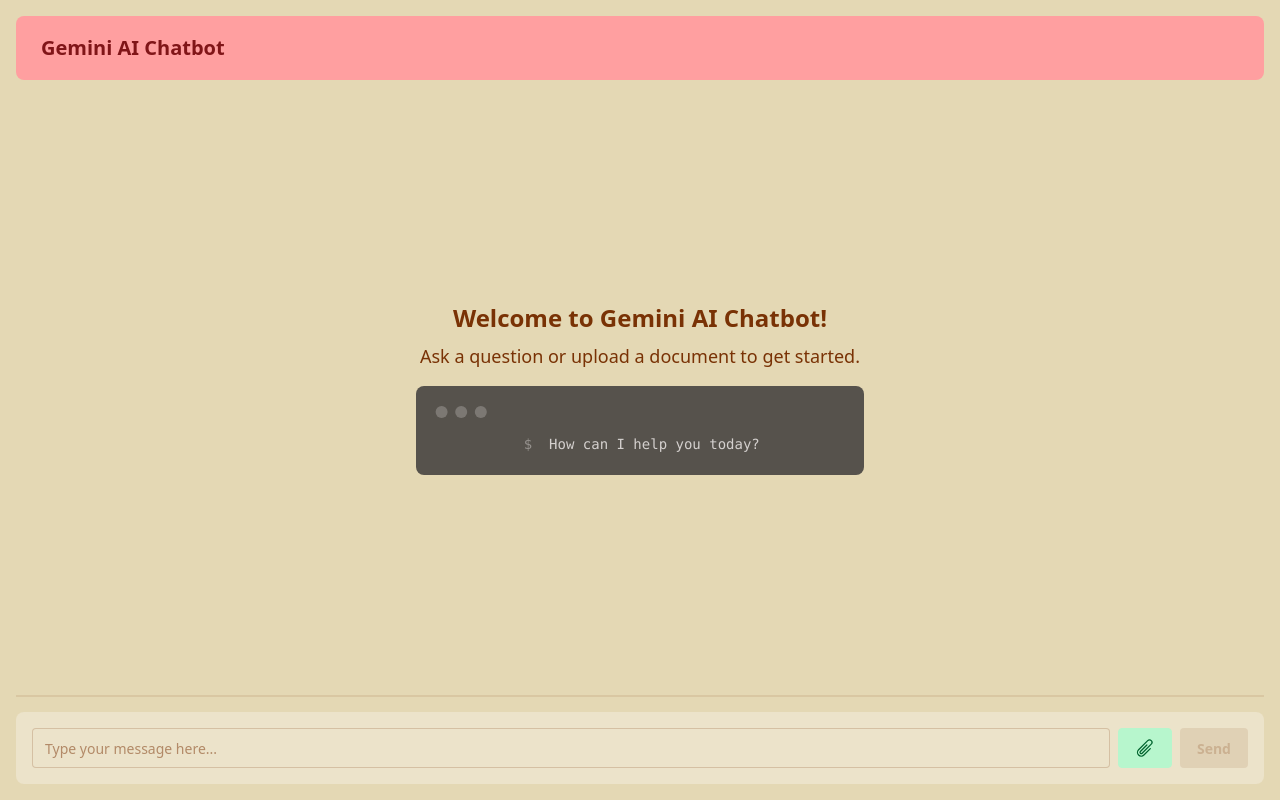
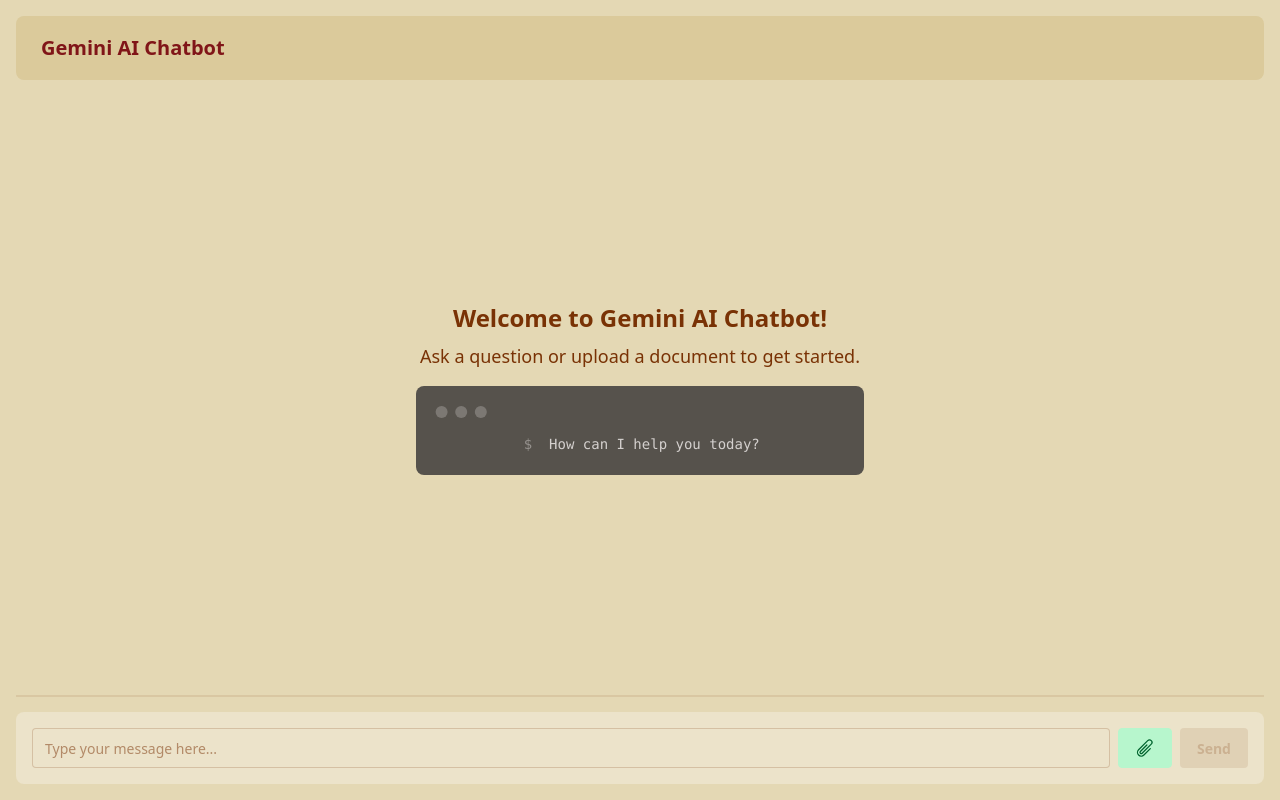
Before and after one commit to Rizki36/gemini-chatbot-api, a React (Vite) app: page / in a window 1280 px wide. Built offline with nearby package versions, Linux system fonts and the light colour scheme.

Commit message:
fix: update header background color for improved visibility

```diff
--- a/src/App.tsx
+++ b/src/App.tsx
@@ -100,7 +100,7 @@
 
 	return (
 		<div className="flex flex-col h-screen bg-base-200 p-4">
-			<header className="navbar bg-primary text-primary-content rounded-box mb-4">
+			<header className="navbar bg-base-300 text-primary-content rounded-box mb-4">
 				<div className="flex-1">
 					<h1 className="btn btn-ghost normal-case text-xl">
 						Gemini AI Chatbot
```
